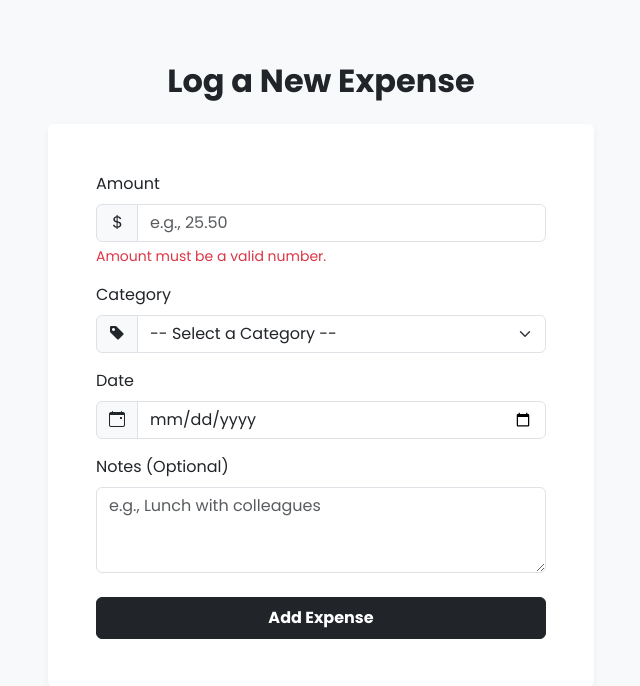
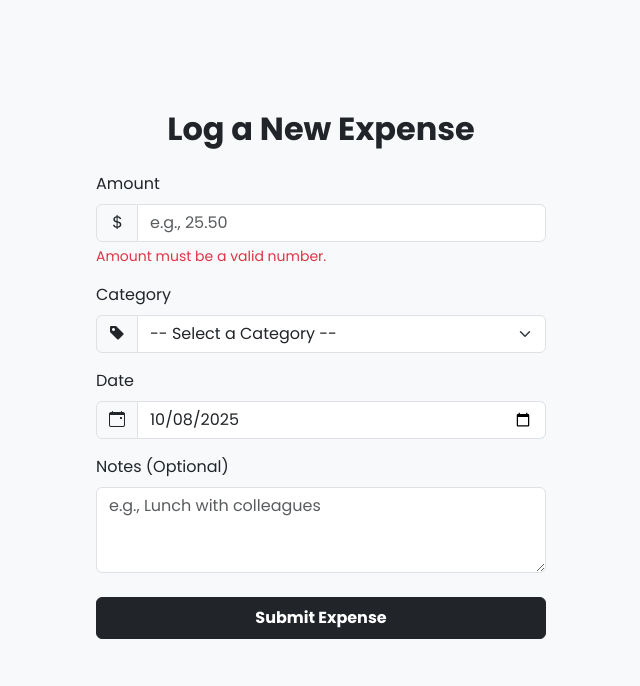
Before and after one commit to RaghuRam2005/expenses_tracker, a Flask app: page /add in a window 1280 px wide. Shown: the part 56-742 px from the top of the page, without its empty margins (319-959 px from the left). Run offline with Flask 3, Linux system fonts and the light colour scheme.

Commit message:
update btn design, form validation

```diff
--- a/templates/add_expense.html
+++ b/templates/add_expense.html
@@ -1,22 +1,24 @@
 {% extends 'base.html' %}
 
-{% block title %}Add Expense{% endblock %}
+{% block title %}Add New Expense{% endblock %}
 
 {% block content %}
 <div class="row justify-content-center">
   <div class="col-md-8 col-lg-6">
-    <h2 class="mb-4 text-center fw-bold">Log a New Expense</h2>
-    <div class="card p-4 p-md-5">
+    <div class="glass-card p-4 p-md-5 text-dark"> <!-- Changed text-white to text-dark -->
+      <h2 class="mb-4 text-center fw-bold">Log a New Expense</h2>
       <form id="expenseForm" action="{{ url_for('add_expense') }}" method="POST">
+        <!-- Amount -->
         <div class="mb-3">
           <label for="amount" class="form-label">Amount</label>
           <div class="input-group">
             <span class="input-group-text"><i class="bi bi-currency-dollar"></i></span>
             <input type="text" class="form-control" id="amount" name="amount" required placeholder="e.g., 25.50">
           </div>
-          <div id="amountError" class="invalid-feedback d-block">Amount must be a valid number.</div>
+          <div id="amountError" class="invalid-feedback d-block text-danger">Amount must be a valid number.</div>
         </div>
 
+        <!-- Category -->
         <div class="mb-3">
           <label for="category" class="form-label">Category</label>
           <div class="input-group">
@@ -33,6 +35,7 @@
           </div>
         </div>
 
+        <!-- Date -->
         <div class="mb-3">
           <label for="date" class="form-label">Date</label>
           <div class="input-group">
@@ -41,12 +44,13 @@
           </div>
         </div>
 
+        <!-- Notes -->
         <div class="mb-4">
           <label for="notes" class="form-label">Notes (Optional)</label>
           <textarea class="form-control" id="notes" name="notes" rows="3" placeholder="e.g., Lunch with colleagues"></textarea>
         </div>
 
-        <button type="submit" class="btn btn-dark w-100 py-2 fw-bold">Add Expense</button>
+        <button type="submit" class="btn btn-dark w-100 py-2 fw-bold">Submit Expense</button>
       </form>
     </div>
   </div>
@@ -55,8 +59,10 @@
 
 {% block scripts %}
   <script>
-    // Hide error message initially
-    $('#amountError').hide();
+    $(document).ready(function() {
+      $('#amountError').hide();
+      document.getElementById('date').valueAsDate = new Date();
+    });
   </script>
   <script src="{{ url_for('static', filename='js/validation.js') }}"></script>
 {% endblock %}
```
